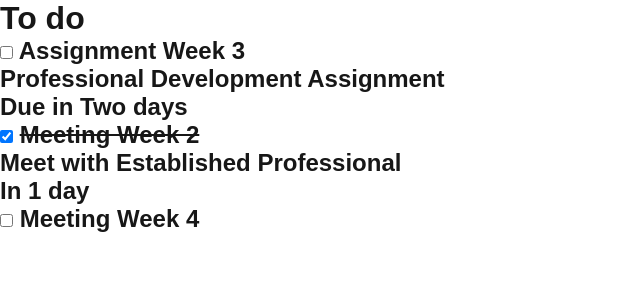
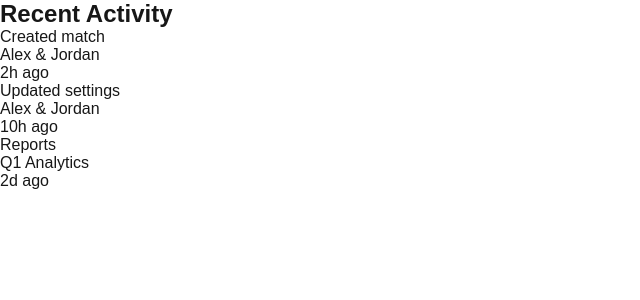
Before and after one commit to MentoredSP26/NextForAutism, a Next.js app in the folder matchingplatform/: page / in a window 1280 px wide. Shown: the top 300 px of the page, without its empty margins (0-640 px from the left). Built offline with nearby package versions, Linux system fonts and the light colour scheme.

Commit message:
recent activity

```diff
--- a/matchingplatform/src/app/page.js
+++ b/matchingplatform/src/app/page.js
@@ -2,11 +2,12 @@
 import Image from "next/image";
 import styles from "./page.module.css";
 import TodoList from "@/components/todo section/page";
+import RecentActivity from "@/components/Admin Recent Activities/page";
 
 export default function Home() {
   return (
     <p>
-      <TodoList />
+      <RecentActivity />
     </p>
 
   );
--- /dev/null
+++ b/matchingplatform/src/components/Admin Recent Activities/activities.js
@@ -0,0 +1,13 @@
+export function createActivity(content, group, time){
+    return{
+        content,
+        group,
+        time
+    };
+}
+
+export const initialAct = [
+    createActivity("Created match", "Alex & Jordan", "2h ago"),
+    createActivity("Updated settings", "Alex & Jordan", "10h ago"),
+    createActivity("Reports", "Q1 Analytics ", "2d ago")
+]
--- /dev/null
+++ b/matchingplatform/src/components/Admin Recent Activities/page.jsx
@@ -0,0 +1,22 @@
+import { initialAct } from "./activities";
+
+export default function RecentActivity() {
+  return (
+    <div>
+      <div>
+        <h2>Recent Activity</h2>
+      </div>
+      <div>
+        {initialAct.map((item, index) => (
+          <div key={index}>
+            <div>
+              <p>{item.content}</p>
+              <p>{item.group}</p>
+            </div>
+            <p>{item.time}</p>
+          </div>
+        ))}
+      </div>
+    </div>
+  );
+}
--- a/matchingplatform/src/components/todo section/page.jsx
+++ b/matchingplatform/src/components/todo section/page.jsx
@@ -15,7 +15,7 @@ export default function TodoList() {
 
   return (
     <>
-    <div>
+    <div className='todo bar'>
       <h1>
         To do
       </h1>
@@ -34,7 +34,7 @@ export default function TodoList() {
               {todo.completed ? <s>{todo.text}</s> : todo.text}
             </div>
             <p>{todo.decription}</p>
-            <p>{todo.duedate}</p>
+            <p>Due {new Date().toLocaleDateString()}</p>
           </li>
         ))}
       </ul>
--- a/matchingplatform/src/components/todo section/todos.js
+++ b/matchingplatform/src/components/todo section/todos.js
@@ -11,7 +11,7 @@ export function createTodo(text, decription, duedate, completed = false) {
 }
 
 export const initialTodos = [
-  createTodo('Assignment Week 3', 'Professional Development Assignment', 'Due in Two days', false),
+  createTodo('Assignment Week 3', 'Professional Development Assignment', new Date(2026, 4, 20), false),
   createTodo('Meeting Week 2', 'Meet with Established Professional', 'In 1 day', true),
   createTodo('Meeting Week 4', false),
 ];
```
